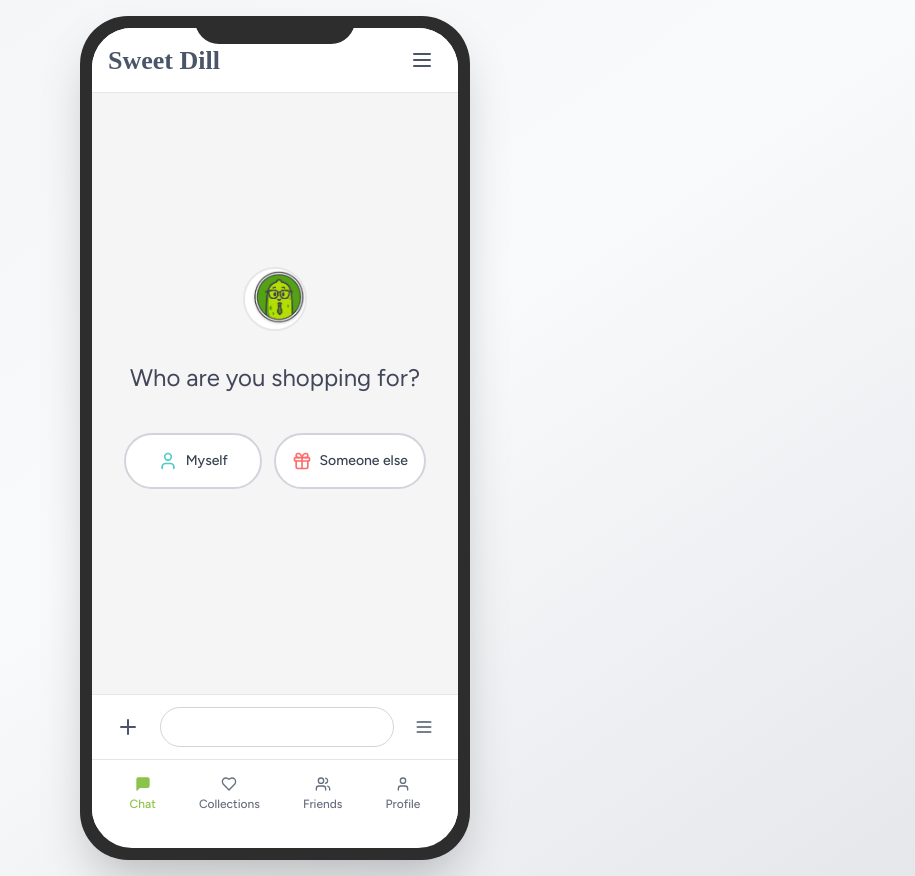
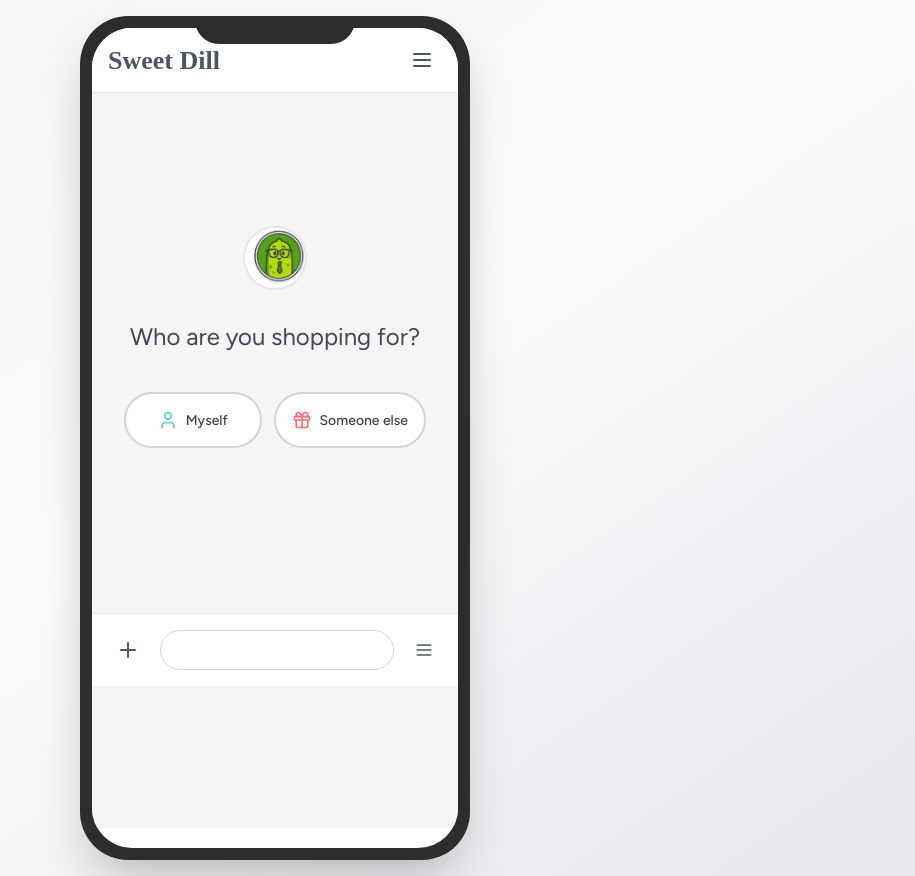
Before and after one commit to NovaLab5/poc-shopper-assist, a React (Vite) app: page / in a window 1280 px wide. Shown: the whole page, without its empty margins (365-1280 px from the left). Built offline with nearby package versions, Linux system fonts and the light colour scheme; the HTML template or start-up script is replaced by a standard one; a web font is replaced by a local one.

Commit message:
Fix bottom input bar: now fully visible within frame, matches Figma positioning

```diff
--- a/src/pages/Chat.tsx
+++ b/src/pages/Chat.tsx
@@ -43,7 +43,7 @@ export default function Chat() {
       </header>
 
       {step === 'initial' ? (
-        <div className="flex-1 flex flex-col items-center justify-center px-4 pb-8">
+        <div className="flex flex-col items-center justify-center px-4 pb-8" style={{ height: 'calc(100vh - 280px)' }}>
           {/* Avatar - smaller and centered to match Figma with proper shadow */}
           <div className="mb-8 flex justify-center">
             <div className="relative">
@@ -118,8 +118,8 @@ export default function Chat() {
         </div>
       )}
 
-      {/* Bottom Input Area */}
-      <div className="bg-white border-t border-gray-200 px-4 py-3 safe-area-bottom">
+      {/* Bottom Input Area - positioned above where keyboard would be */}
+      <div className="bg-white border-t border-gray-200 px-4 py-4 mb-4">
         <div className="flex items-center gap-3">
           <button className="p-2 text-[#4A5568]">
             <Plus className="w-6 h-6" />
@@ -140,8 +140,6 @@ export default function Chat() {
           </button>
         </div>
       </div>
-
-      <BottomNav activeTab="chat" />
     </div>
   );
 }
```
